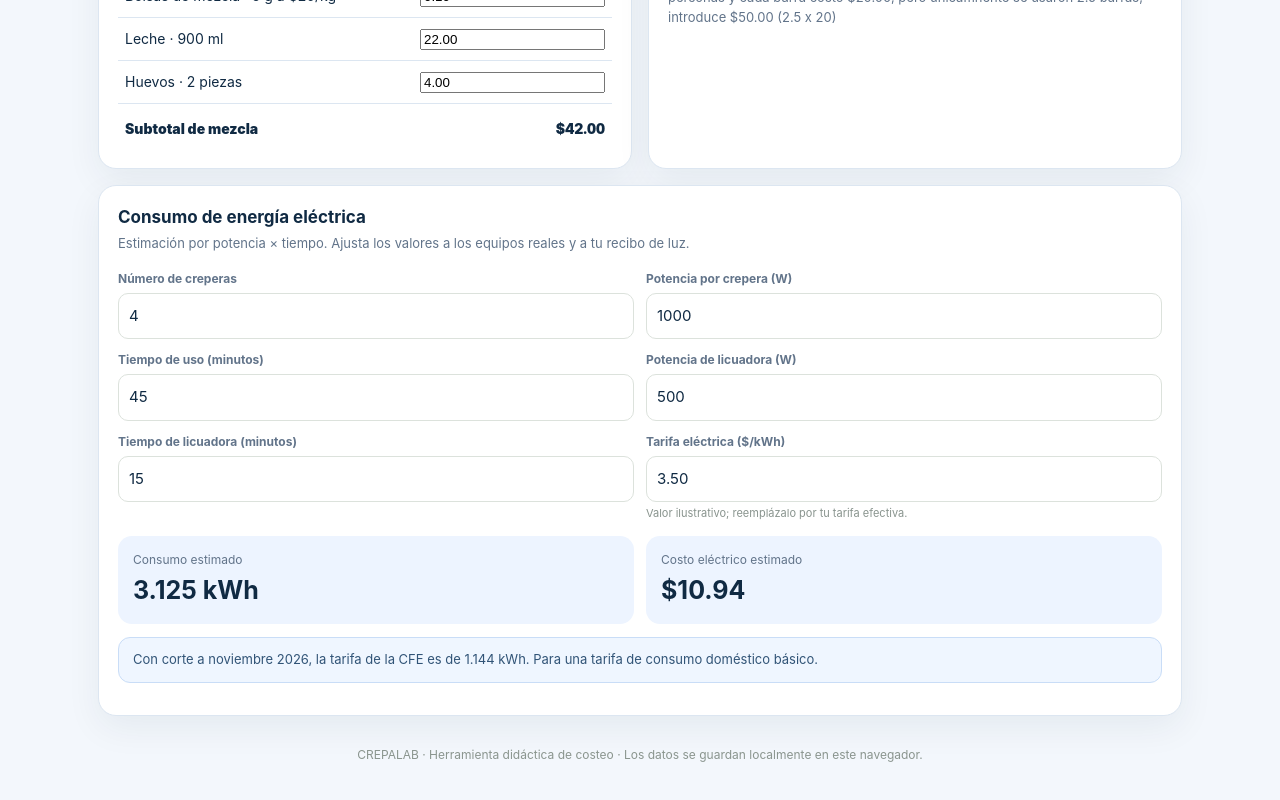
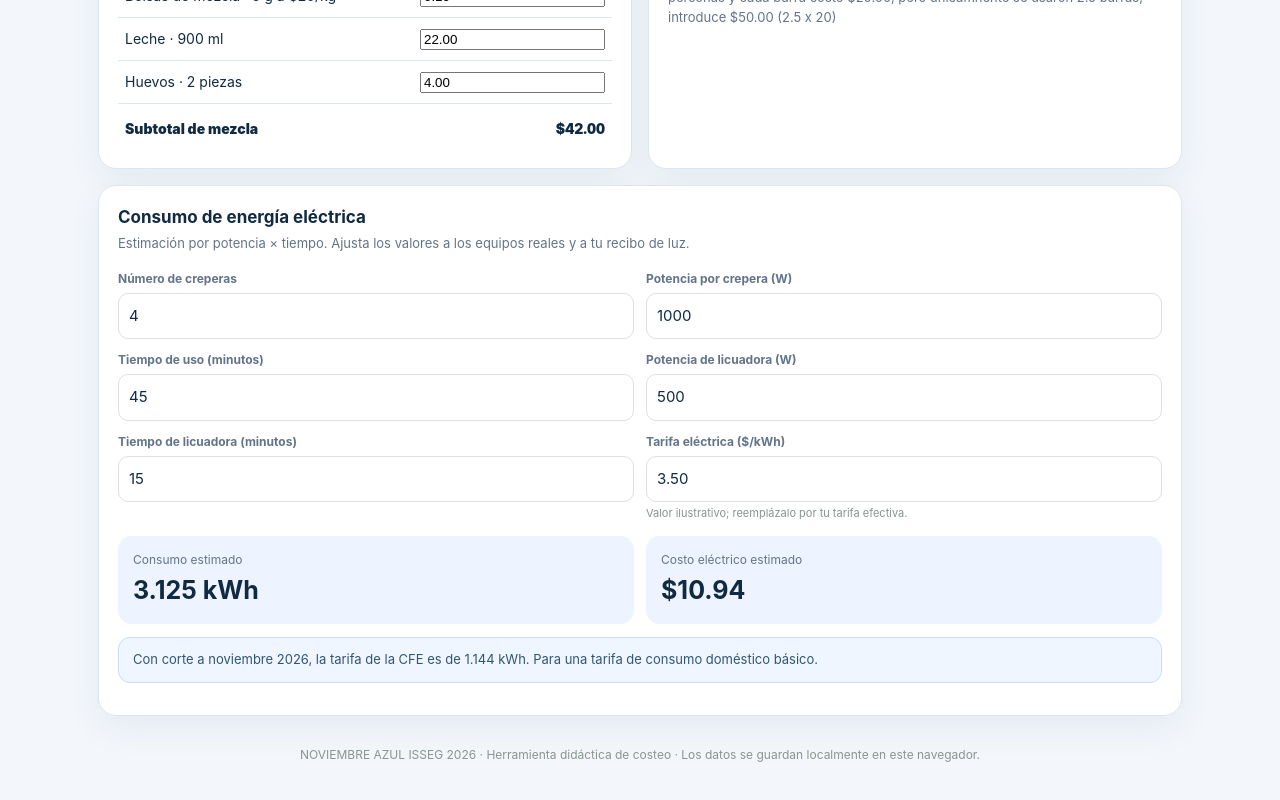
Before and after one commit to alugoga/crepas, a plain HTML site: page index.html in a window 1280 px wide. Shown: the part 1096-1896 px from the top of the page. Drawn offline with Linux system fonts and the light colour scheme.

Commit message:
Update footer text in index.html

```diff
--- a/index.html
+++ b/index.html
@@ -134,7 +134,7 @@ footer{text-align:center;color:#8a958e;font-size:12px;margin-top:30px}
   </div>
   <div class="actions"><button class="btn" id="exportCsv">Descargar reporte CSV</button><button class="btn secondary" id="print">Imprimir resultados</button></div>
  </section>
- <footer>CREPALAB · Herramienta didáctica de costeo · Los datos se guardan localmente en este navegador.</footer>
+ <footer>NOVIEMBRE AZUL ISSEG 2026 · Herramienta didáctica de costeo · Los datos se guardan localmente en este navegador.</footer>
 </main>
 <script>
 const $=id=>document.getElementById(id);
```
